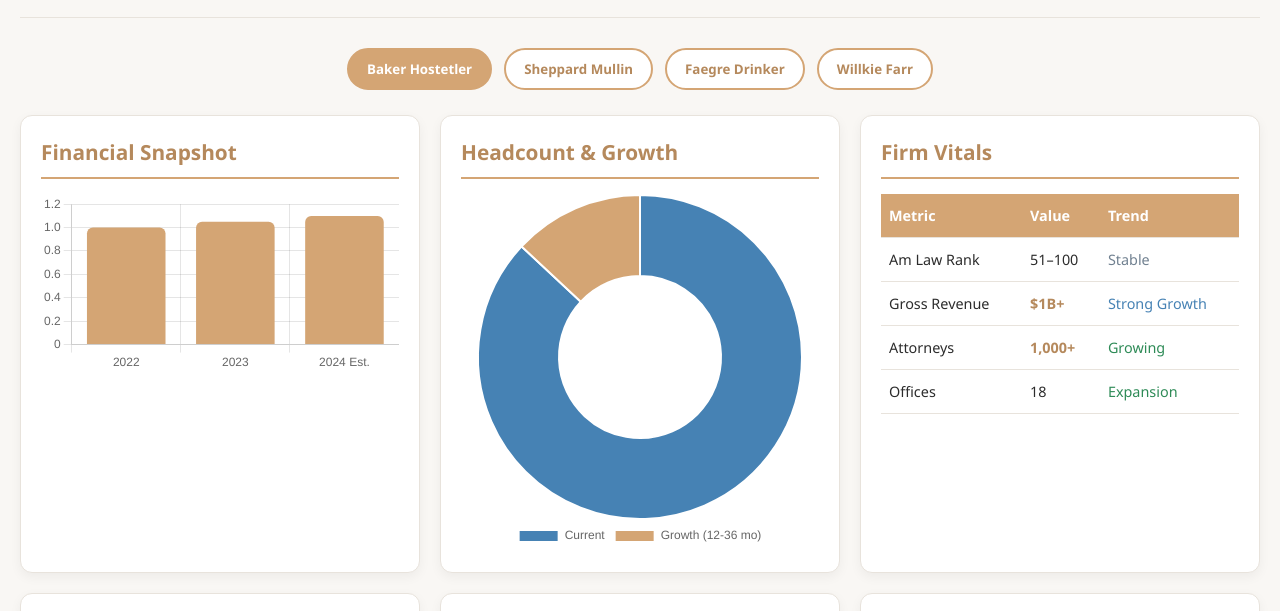
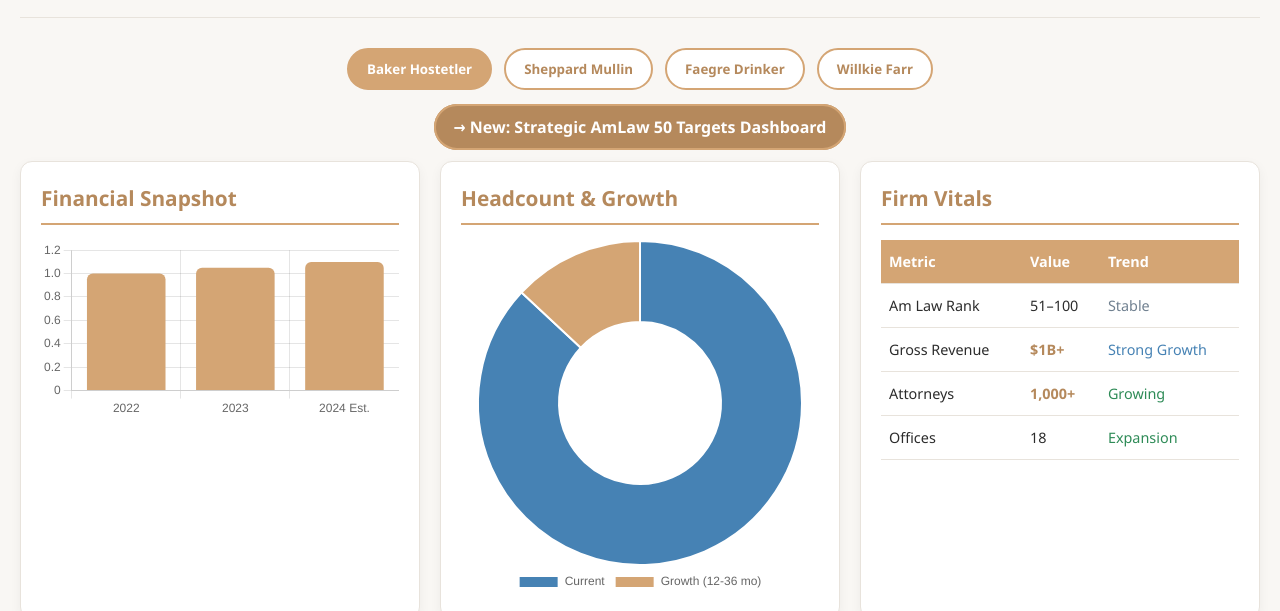
Before and after one commit to FLanXi/lawfirm, a plain HTML site: page index.html in a window 1280 px wide. Shown: the part 125-736 px from the top of the page. Drawn offline with nearby package versions, Linux system fonts and the light colour scheme.

Commit message:
Update index.html

```diff
--- a/index.html
+++ b/index.html
@@ -161,7 +161,9 @@
     <button class="firm-btn" data-firm="faegre">Faegre Drinker</button>
     <button class="firm-btn" data-firm="willkie">Willkie Farr</button>
   </div>
-
+<div style="text-align:center; margin: 20px 0;">
+  <a href="strategic-opportunity-dashboard.html" class="firm-btn" style="background: var(--accent-dark); color:white; text-decoration:none;">→ New: Strategic AmLaw 50 Targets Dashboard</a>
+</div>
   <!-- Baker Hostetler -->
   <div id="baker" class="firm-content">
     <div class="grid">
```
